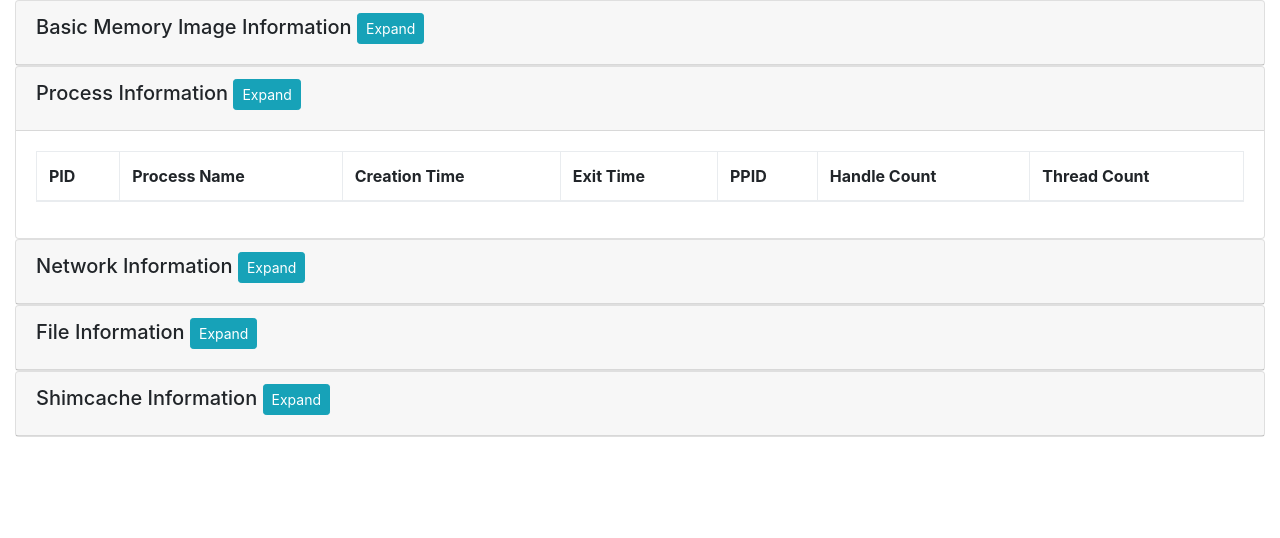
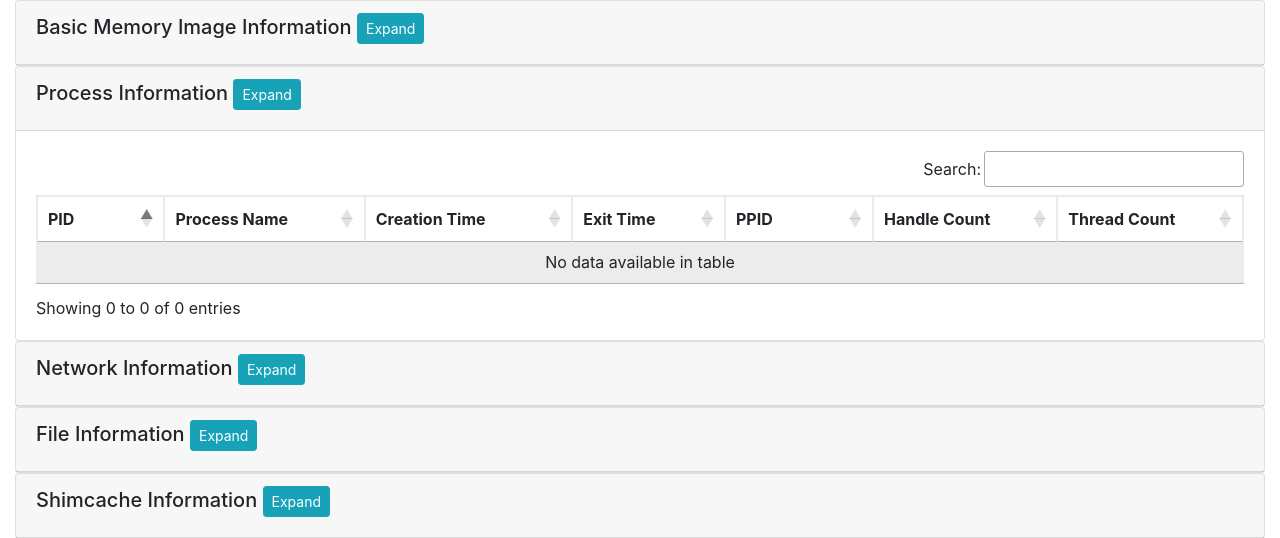
Before and after one commit to jawilson0502/rekollect, a Flask app: template web_rekollect/templates/file_info.html in a window 1280 px wide, after a click on "Expand". Shown: the part 66-604 px from the top of the page. Run offline with Flask 2, Linux system fonts and the light colour scheme; the template is opened without the code that fills it, so the values that code supplies are empty; parts of the project's set-up code (start-up, migrations or seed data) failed here and were passed over; some libraries are stand-ins or nearby versions.

Commit message:
Make tables sort and searchable

```diff
--- a/web_rekollect/templates/_layout.html
+++ b/web_rekollect/templates/_layout.html
@@ -11,6 +11,7 @@
 
   <!-- Bootstrap Core CSS -->
   <link rel="stylesheet" href="https://maxcdn.bootstrapcdn.com/bootstrap/4.0.0-beta.2/css/bootstrap.min.css" integrity="sha384-PsH8R72JQ3SOdhVi3uxftmaW6Vc51MKb0q5P2rRUpPvrszuE4W1povHYgTpBfshb" crossorigin="anonymous">
+  <link rel="stylesheet" href="https://cdn.datatables.net/1.10.16/css/jquery.dataTables.min.css">
 
     <!-- HTML5 Shim and Respond.js IE8 support of HTML5 elements and media
 queries -->
@@ -43,6 +44,7 @@ src="https://oss.maxcdn.com/libs/respond.js/1.4.2/respond.min.js"></script>
 <script src="https://code.jquery.com/jquery-3.2.1.slim.min.js" integrity="sha384-KJ3o2DKtIkvYIK3UENzmM7KCkRr/rE9/Qpg6aAZGJwFDMVNA/GpGFF93hXpG5KkN" crossorigin="anonymous"></script>
 <script src="https://cdnjs.cloudflare.com/ajax/libs/popper.js/1.12.3/umd/popper.min.js" integrity="sha384-vFJXuSJphROIrBnz7yo7oB41mKfc8JzQZiCq4NCceLEaO4IHwicKwpJf9c9IpFgh" crossorigin="anonymous"></script>
 <script src="https://maxcdn.bootstrapcdn.com/bootstrap/4.0.0-beta.2/js/bootstrap.min.js" integrity="sha384-alpBpkh1PFOepccYVYDB4do5UnbKysX5WZXm3XxPqe5iKTfUKjNkCk9SaVuEZflJ" crossorigin="anonymous"></script>
+<script src="https://cdn.datatables.net/1.10.16/js/jquery.dataTables.min.js"></script>
 {% block extra_scripts %} {% endblock %}
 </body>
 </html>
--- a/web_rekollect/templates/file_info.html
+++ b/web_rekollect/templates/file_info.html
@@ -32,7 +32,7 @@
       </h5>
     </div>
     <div class="card-body collapse" id="pslist">
-      <table class="table table-striped table-bordered">
+      <table class="table table-striped table-bordered display" id="pstable">
         <thead>
           <tr>
             <th scope="col">PID</th>
@@ -68,7 +68,7 @@
       </h5>
     </div>
     <div class="card-bodyi collapse" id="netconns">
-      <table class="table table-striped table-bordered">
+      <table class="table table-striped table-bordered display" id="nettable">
         <thead>
           <tr>
             <th scope="col">Local IP</th>
@@ -100,7 +100,7 @@
       </h5>
     </div>
     <div class="card-body collapse" id="fileinfo">
-      <table class="table table-striped table-bordered">
+      <table class="table table-striped table-bordered display" id="filetable">
         <thead>
           <tr>
             <th scope="col">PID</th>
@@ -130,7 +130,7 @@
       </h5>
     </div>
     <div class="card-body collapse" id="shimcache">
-      <table class="table table-striped table-bordered">
+      <table class="table table-striped table-bordered display" id="shimtable">
         <thead>
           <tr>
             <th scope="col">Path</th>
@@ -156,4 +156,16 @@
 {% endblock %}
 
 {% block extra_scripts %}
+<script>
+$(document).ready( function () {
+    $('#pstable').DataTable( {
+        paging: false
+    });
+    $('#nettable').DataTable( {
+        paging: false
+    });
+    $('#filetable').DataTable();
+    $('#shimtable').DataTable();
+});
+</script>
 {% endblock %}
```
